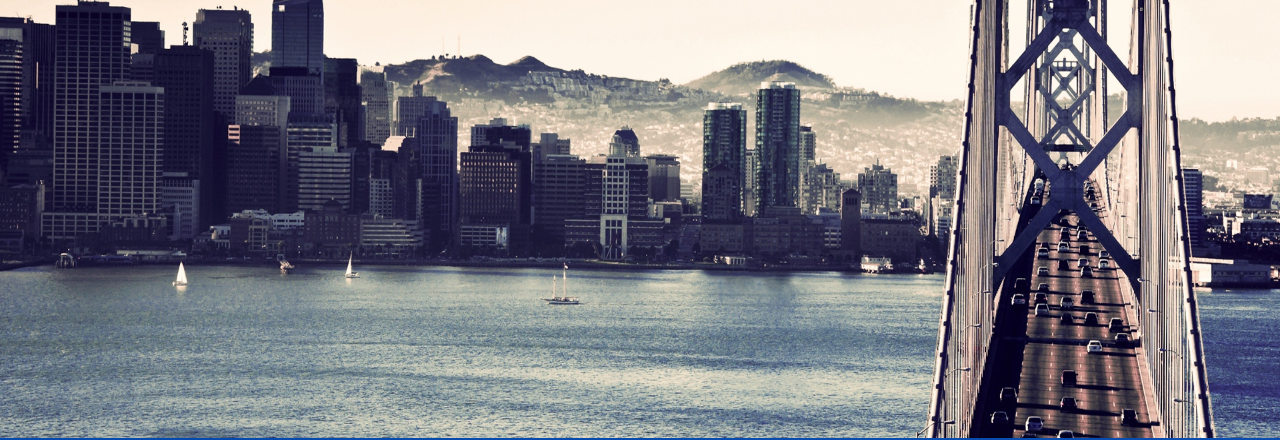
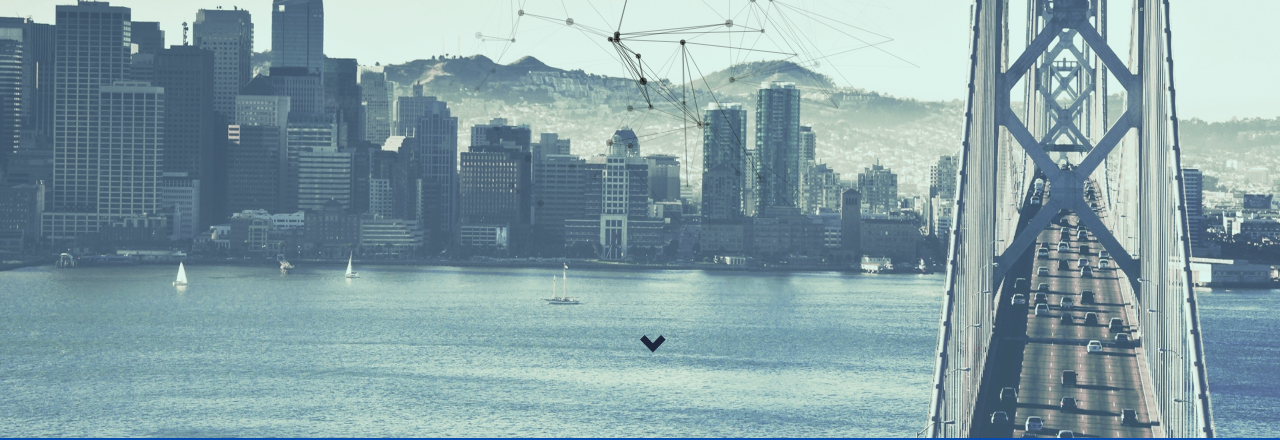
Before and after one commit to kevinsangnguyen/Portfolio, a website: page client/index.html in a window 1280 px wide. Shown: the part 362-802 px from the top of the page. Drawn offline with nearby package versions, Linux system fonts and the light colour scheme; some packages are replaced by stand-ins of ours; a script that the page names is missing.

Commit message:
asdasdasddddddddddddd

```diff
--- a/client/index.html
+++ b/client/index.html
@@ -110,7 +110,7 @@
 
 
 <header id="top">
-  <!-- <div id="header-background">
+  <div id="header-background">
 	</div>
 	<div id="large-header"><canvas id="sectionOne"></canvas></div>
   <div id="name">
@@ -118,7 +118,7 @@
     <hr class="animated fadeIn" id="line">
     <h2 class="animated fadeInLeft" id="bottombanner">Full Stack Developer</h2>
   </div>
-  <a href="#about" id="arrow" class="animated fadeInDown" du-smooth-scroll du-scrollspy><i class="glyphicon glyphicon-chevron-down hvr-sink"></i></a> -->
+  <a href="#about" id="arrow" class="animated fadeInDown" du-smooth-scroll du-scrollspy><i class="glyphicon glyphicon-chevron-down hvr-sink"></i></a>
 </header>
 
 <section id="about">
```
